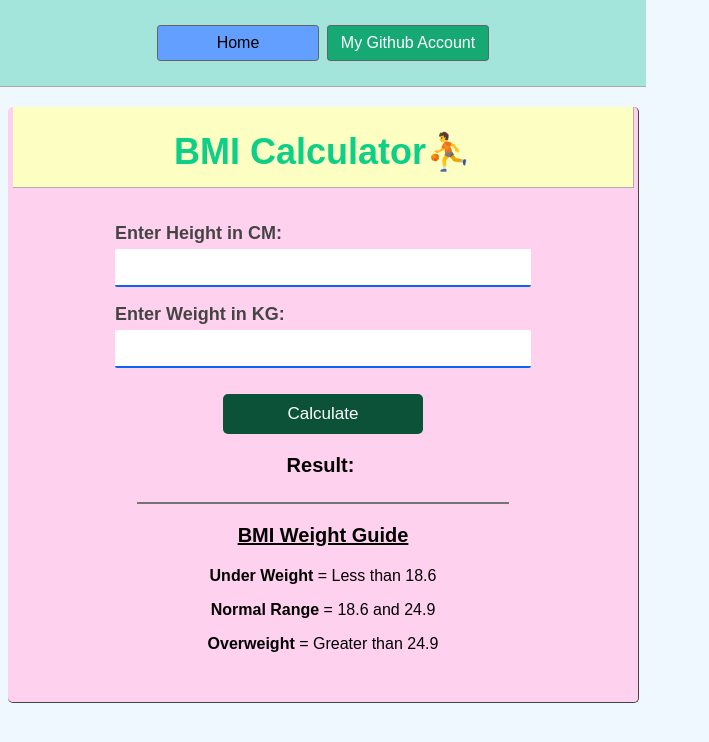
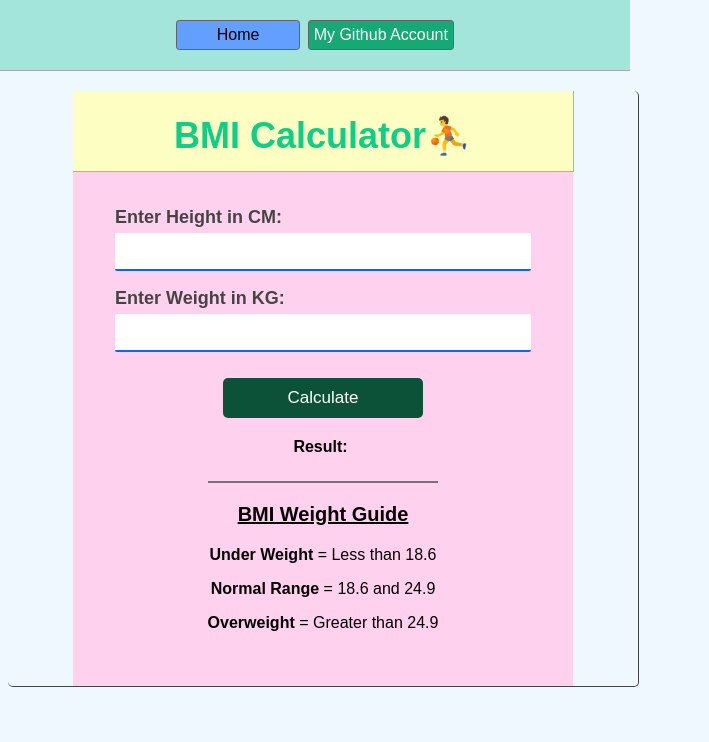
Before and after one commit to ravikrpatel01/bmi-calculator-website, a plain HTML site: page index.html in a window 1280 px wide. Shown: the whole page, without its empty margins (0-709 px from the left). Drawn offline with Linux system fonts and the light colour scheme.

Commit message:
Update style.css

```diff
--- a/style.css
+++ b/style.css
@@ -1,6 +1,6 @@
 body{
-  padding: 0;
-  margin: 0;
+  padding: 0px;
+  margin: 0px;
   background-color: #FFF8F3;
   font-family: Arial, Helvetica, sans-serif;
 }
@@ -10,16 +10,16 @@ nav {
   flex-wrap: wrap;
   align-items: center;
   justify-content: center;
-  padding: 0.5rem;
   gap: 0.5rem;
   border-bottom: solid 1px #aaa;
   background-color: #A3E4DB;
+  margin: 0;
 }
 
 nav a {
   display: inline-block;
-  min-width: 9rem;
-  padding: 0.5rem;
+  min-width: 7rem;
+  padding: 0.3rem;
   border-radius: 0.2rem;
   border: solid 1px rgb(99, 99, 99);
   text-align: center;
@@ -34,22 +34,20 @@ nav a[aria-current='page'] {
 }
 
 .container {
-  width: 640px;
+  width: 100%;
   height: 595px;
-  margin: auto;
   margin-top: 5px;
-  background-color: #FED1EF;
   display: flex;
   justify-content: center;
   border-radius: 5px;
   border-right: 1.5px solid #444444;
   border-bottom: 1.5px solid #444444;
 }
-
 .main-container{
-    width: 620px;
-    height: 100%;
+  min-width: 500px;
   display: flex;
+  background-color: #FED1EF;
+  justify-content: center;
   flex-direction: column;
   align-items: center;
 }
@@ -57,7 +55,7 @@ nav a[aria-current='page'] {
   text-align: center;
   background-color: #FDFFC2;
   font-size: 18px;
-    width: 620px;
+  width: 100%;
   height: 80px;
   border-bottom: 1px solid rgb(175, 175, 175);
   border-right: 1px solid rgb(174, 174, 174);
@@ -65,9 +63,7 @@ nav a[aria-current='page'] {
 }
 .input-form {
   margin-top: 15px;
-    display: flex;
   flex-direction: column;
-    align-items: center;
   padding: 20px;
 }
 
@@ -128,20 +124,16 @@ nav a[aria-current='page'] {
   margin-left: 0;
 }
 .result-div #p1 {
-  font-size: 20px;
-  font-weight: 700;
+  font-weight: bold;
 }
 
 #result{
-  width: 100%;
   margin-left: 5px;
-  font-size: 17px;
   margin-top: 2.5px;
 }
 
 .weight-guide{
   height: 100%;
-  width: 60%;
   display: flex;
   flex-direction: column;
   align-items: center;
```
Lines whose indentation alone changed are shown as unchanged.
